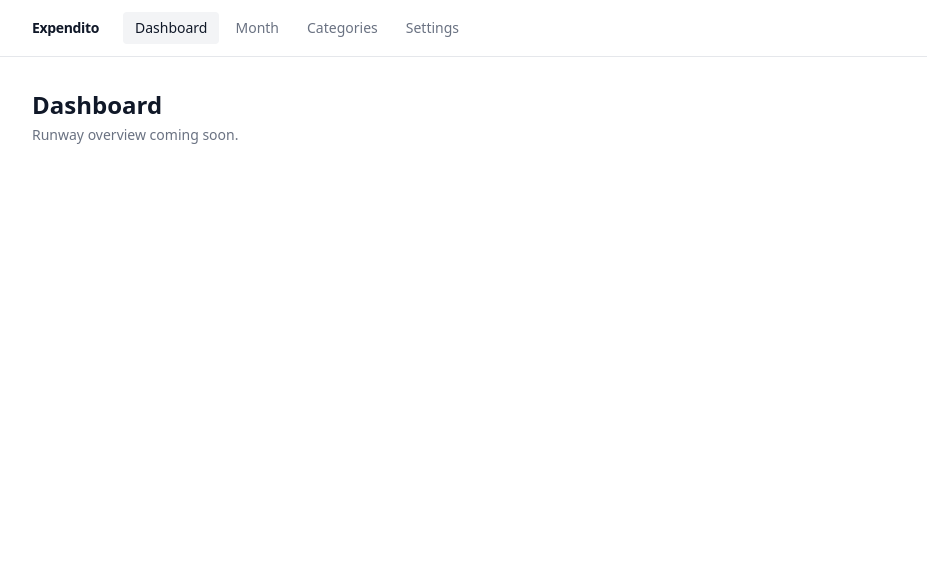
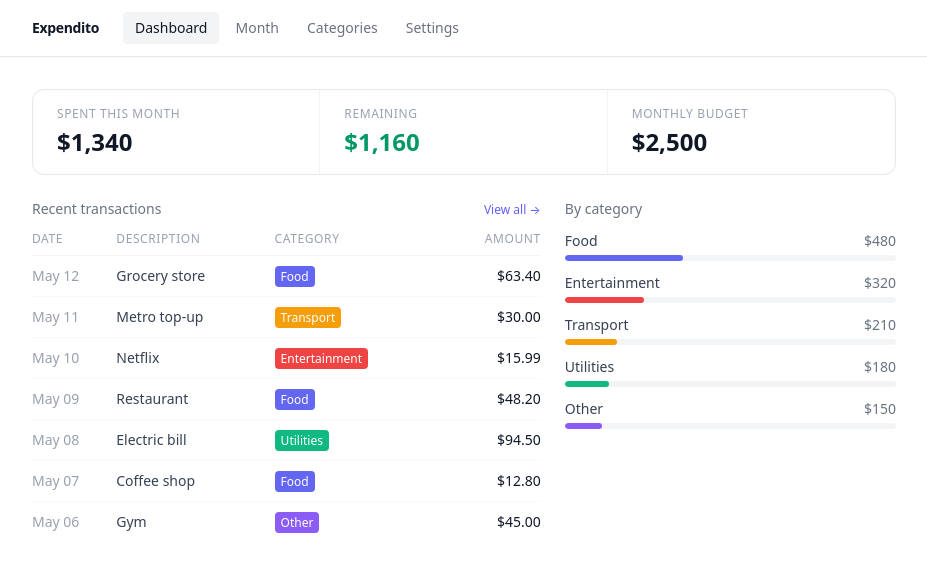
Before and after one commit to libekonst/expendito-tracker, a React (Vite) app: page / in a window 1280 px wide. Shown: the top 572 px of the page, without its empty margins (176-1103 px from the left). Built offline with nearby package versions, Linux system fonts and the light colour scheme.

Commit message:
feat: add dashboard prototype

```diff
--- a/src/routes/Dashboard.tsx
+++ b/src/routes/Dashboard.tsx
@@ -1,8 +1,126 @@
+import { NavLink } from "react-router-dom";
+
+// TODO: replace with real data store
+const BUDGET = 2500;
+const SPENT = 1340;
+
+const CATEGORIES = [
+  { name: "Food", spent: 480, color: "#6366f1" },
+  { name: "Transport", spent: 210, color: "#f59e0b" },
+  { name: "Utilities", spent: 180, color: "#10b981" },
+  { name: "Entertainment", spent: 320, color: "#ef4444" },
+  { name: "Other", spent: 150, color: "#8b5cf6" },
+];
+
+const RECENT = [
+  { date: "May 12", desc: "Grocery store", category: "Food", amount: 63.4 },
+  { date: "May 11", desc: "Metro top-up", category: "Transport", amount: 30.0 },
+  { date: "May 10", desc: "Netflix", category: "Entertainment", amount: 15.99 },
+  { date: "May 09", desc: "Restaurant", category: "Food", amount: 48.2 },
+  { date: "May 08", desc: "Electric bill", category: "Utilities", amount: 94.5 },
+  { date: "May 07", desc: "Coffee shop", category: "Food", amount: 12.8 },
+  { date: "May 06", desc: "Gym", category: "Other", amount: 45.0 },
+];
+
+const CATEGORY_COLOR: Record<string, string> = Object.fromEntries(
+  CATEGORIES.map((c) => [c.name, c.color]),
+);
+
+function fmt(n: number) {
+  return n.toLocaleString("en-US", { style: "currency", currency: "USD", maximumFractionDigits: 0 });
+}
+
+const currentMonth = new Date().toISOString().slice(0, 7);
+
 export default function Dashboard() {
+  const remaining = BUDGET - SPENT;
+
   return (
-    <div>
-      <h1 className="text-2xl font-semibold">Dashboard</h1>
-      <p className="mt-1 text-sm text-gray-500">Runway overview coming soon.</p>
+    <div className="space-y-6">
+      {/* Stats strip */}
+      <div className="grid grid-cols-3 divide-x divide-gray-100 rounded-xl border border-gray-200 bg-white">
+        {[
+          { label: "Spent this month", value: fmt(SPENT), accent: "text-gray-900" },
+          { label: "Remaining", value: fmt(remaining), accent: "text-emerald-600" },
+          { label: "Monthly budget", value: fmt(BUDGET), accent: "text-gray-900" },
+        ].map((s) => (
+          <div key={s.label} className="px-6 py-4">
+            <p className="text-xs uppercase tracking-wider text-gray-400">{s.label}</p>
+            <p className={`mt-1 text-2xl font-semibold tabular-nums ${s.accent}`}>
+              {s.value}
+            </p>
+          </div>
+        ))}
+      </div>
+
+      {/* Two-column: transactions + categories */}
+      <div className="grid grid-cols-5 gap-6">
+        {/* Transactions table */}
+        <div className="col-span-3">
+          <div className="mb-3 flex items-baseline justify-between">
+            <p className="text-sm font-medium text-gray-500">Recent transactions</p>
+            <NavLink
+              to={`/month/${currentMonth}`}
+              className="text-xs text-indigo-500 hover:text-indigo-700"
+            >
+              View all →
+            </NavLink>
+          </div>
+          <table className="w-full text-sm">
+            <thead>
+              <tr className="border-b border-gray-100 text-xs uppercase tracking-wider text-gray-400">
+                <th className="pb-2 text-left font-medium">Date</th>
+                <th className="pb-2 text-left font-medium">Description</th>
+                <th className="pb-2 text-left font-medium">Category</th>
+                <th className="pb-2 text-right font-medium">Amount</th>
+              </tr>
+            </thead>
+            <tbody className="divide-y divide-gray-50">
+              {RECENT.map((r) => (
+                <tr key={r.desc + r.date} className="hover:bg-gray-50">
+                  <td className="py-2.5 text-gray-400">{r.date}</td>
+                  <td className="py-2.5 text-gray-700">{r.desc}</td>
+                  <td className="py-2.5">
+                    <span
+                      className="rounded px-1.5 py-0.5 text-xs font-medium text-white"
+                      style={{ backgroundColor: CATEGORY_COLOR[r.category] ?? "#9ca3af" }}
+                    >
+                      {r.category}
+                    </span>
+                  </td>
+                  <td className="py-2.5 text-right tabular-nums text-gray-900">
+                    {r.amount.toLocaleString("en-US", { style: "currency", currency: "USD" })}
+                  </td>
+                </tr>
+              ))}
+            </tbody>
+          </table>
+        </div>
+
+        {/* Category breakdown */}
+        <div className="col-span-2">
+          <p className="mb-3 text-sm font-medium text-gray-500">By category</p>
+          <div className="space-y-3">
+            {[...CATEGORIES].sort((a, b) => b.spent - a.spent).map((c) => (
+              <div key={c.name}>
+                <div className="flex justify-between text-sm">
+                  <span className="text-gray-700">{c.name}</span>
+                  <span className="tabular-nums text-gray-500">{fmt(c.spent)}</span>
+                </div>
+                <div className="mt-1 h-1.5 w-full overflow-hidden rounded-full bg-gray-100">
+                  <div
+                    className="h-full rounded-full"
+                    style={{
+                      width: `${(c.spent / SPENT) * 100}%`,
+                      backgroundColor: c.color,
+                    }}
+                  />
+                </div>
+              </div>
+            ))}
+          </div>
+        </div>
+      </div>
     </div>
   );
 }
```
